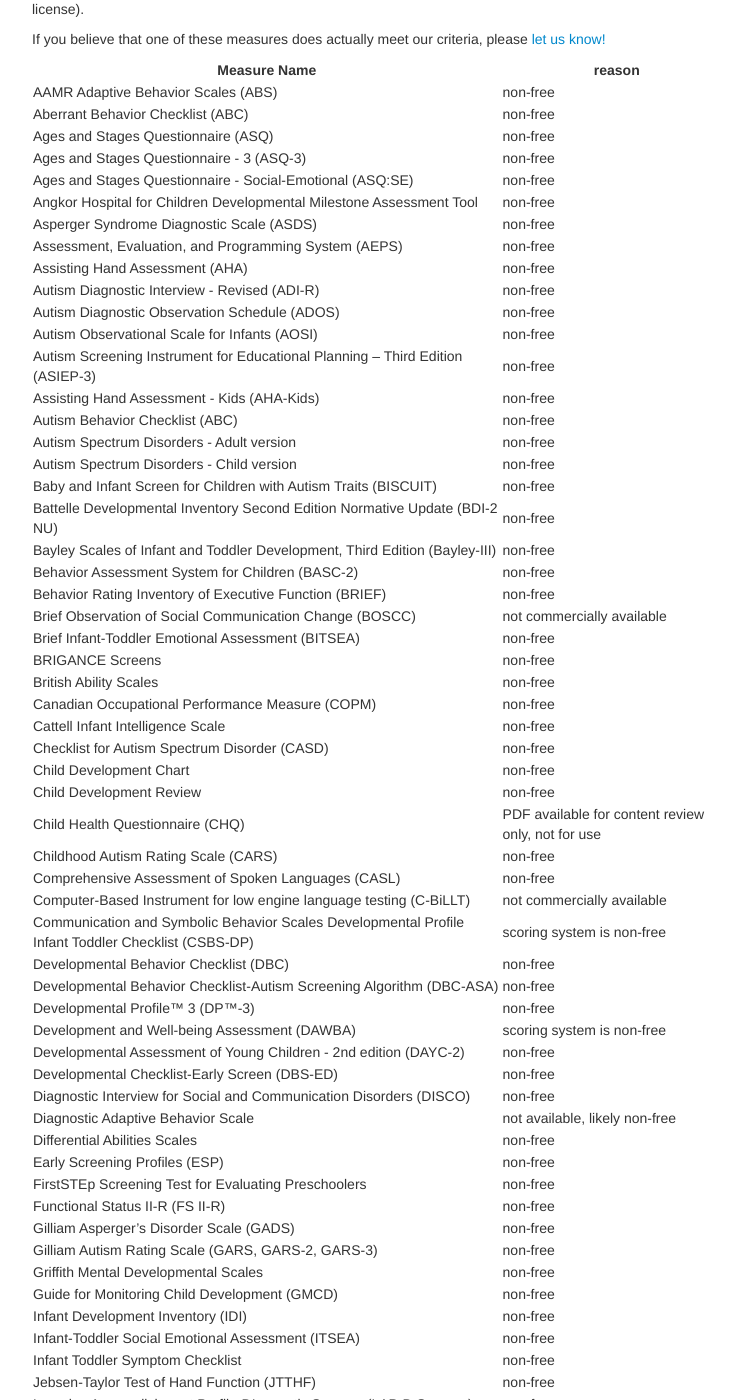
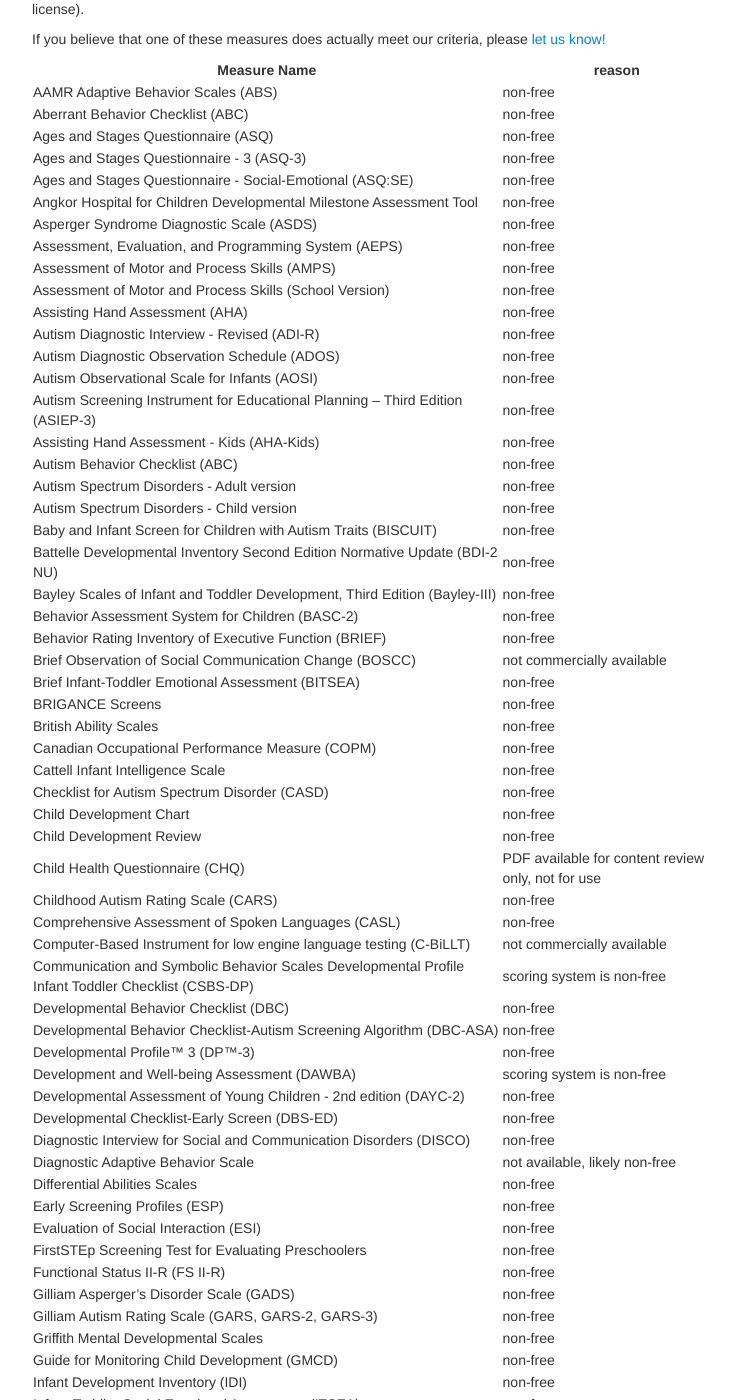
Before and after one commit to mjmaenner/disabilitymeasures, a Jekyll site: the page built from pages/donotqualify.md, in a window 1280 px wide and 1400 px high, scrolled down 223 px. Shown: the whole window, without its empty margins (258-993 px from the left). Built offline with Jekyll 4.4.1, drawn with Linux system fonts in a browser that asks for light colours.

Commit message:
added new tools amps and esi

```diff
--- a/pages/donotqualify.md
+++ b/pages/donotqualify.md
@@ -27,6 +27,8 @@ Ages and Stages Questionnaire - Social-Emotional (ASQ:SE) | non-free
 Angkor Hospital for Children Developmental Milestone Assessment Tool | non-free
 Asperger Syndrome Diagnostic Scale (ASDS)| non-free
 Assessment, Evaluation, and Programming System (AEPS) | non-free
+Assessment of Motor and Process Skills (AMPS) | non-free
+Assessment of Motor and Process Skills (School Version) | non-free
 Assisting Hand Assessment (AHA) | non-free
 Autism Diagnostic Interview - Revised (ADI-R) | non-free
 Autism Diagnostic Observation Schedule (ADOS) | non-free
@@ -65,6 +67,7 @@ Diagnostic Interview for Social and Communication Disorders (DISCO) | non-free
 Diagnostic Adaptive Behavior Scale | not available, likely non-free
 Differential Abilities Scales | non-free
 Early Screening Profiles (ESP) | non-free
+Evaluation of Social Interaction (ESI) | non-free
 FirstSTEp Screening Test for Evaluating Preschoolers | non-free
 Functional Status II-R (FS II-R) | non-free
 Gilliam Asperger's Disorder Scale (GADS) | non-free
```
